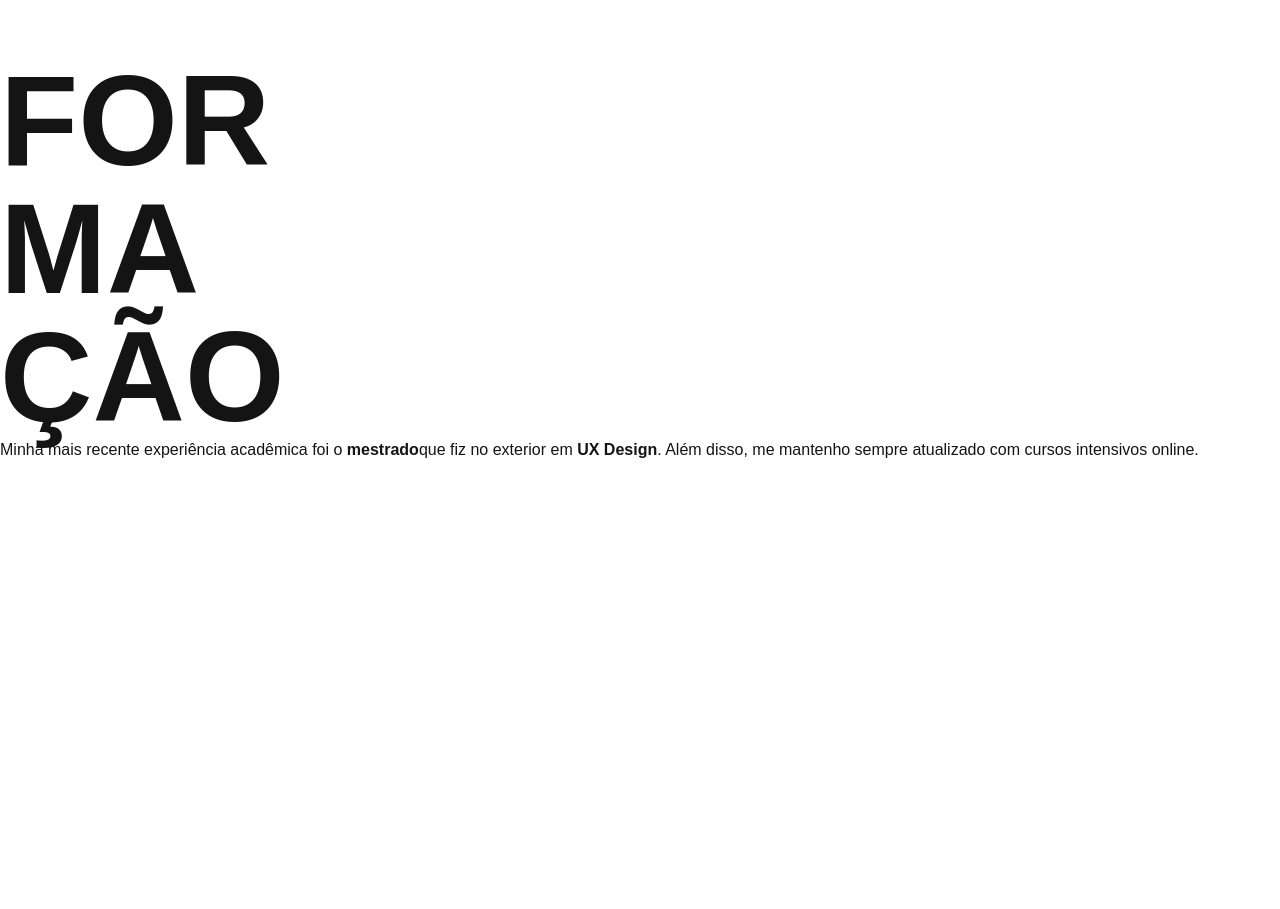
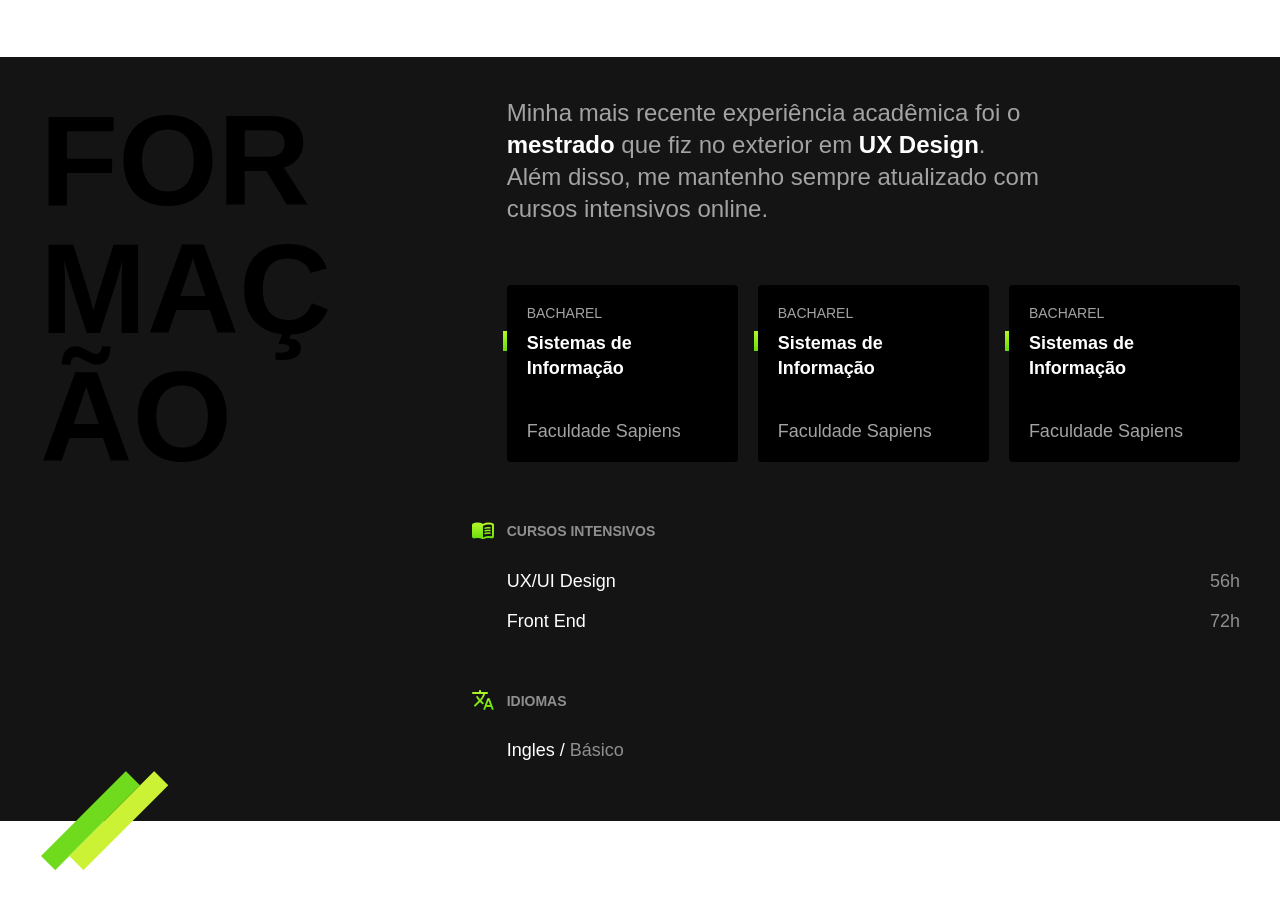
Before and after one commit to renanleemos/portifolio, a plain HTML site: page index.html in a window 1280 px wide. Shown: the part 1321-2230 px from the top of the page. Drawn offline with Linux system fonts and the light colour scheme.

Commit message:
Update portifolio

```diff
--- a/css/formacao.css
+++ b/css/formacao.css
@@ -0,0 +1,148 @@
+.formacao {
+  background: #141414;
+  color: #ffffff;
+}
+
+.formacao-container {
+  max-width: 1200px;
+  padding: 40px 20px;
+  margin: 0 auto;
+  display: grid;
+  grid-template-columns: 1fr 2fr;
+  gap: 100px;
+  position: relative;
+}
+
+.formacao-container::after {
+    content: "";
+    display: block;
+    width: 130px;
+    height: 100px;
+    background: url(../images/detalhe.png) no-repeat center;
+    position: absolute;
+    bottom: -50px;
+    left: 20px;
+}
+
+.formacao .subtitulo {
+  color: #000000;
+  max-width: 5ch;
+}
+
+.formacao-texto {
+  font-size: 1.5rem;
+  line-height: 1.33;
+  max-width: 40ch;
+  margin-bottom: 60px;
+  color: #a3a3a3;
+}
+
+.formacao-texto strong {
+  color: #ffffff;
+}
+
+.faculdade-lista {
+  display: flex;
+  flex-wrap: wrap;
+  gap: 20px;
+  margin-bottom: 60px;
+}
+
+.faculdade {
+  flex: 1;
+  background: #000000;
+  padding: 20px;
+  border-radius: 4px;
+  display: flex;
+  flex-direction: column;
+}
+
+.faculdade-tipo {
+  font-size: 0.875rem;
+  text-transform: uppercase;
+  color: #a3a3a3;
+  margin-bottom: 10px;
+}
+
+.faculdade-curso {
+  flex: 1;
+  font-size: 1.125rem;
+  line-height: 1.4;
+  margin-bottom: 40px;
+  position: relative;
+}
+
+.faculdade-curso::before {
+  content: "";
+  display: block;
+  width: 4px;
+  height: 20px;
+  background: linear-gradient(#b6f829, #67dd0a);
+  position: absolute;
+  left: -24px;
+}
+
+.faculdade-instituicao {
+  font-size: 1.125rem;
+  color: #a3a3a3;
+}
+
+.cursos {
+  margin-bottom: 60px;
+}
+
+.formacao-extra h3 {
+  font-size: 0.875rem;
+  line-height: 1.4;
+  color: #8f8f8f;
+  text-transform: uppercase;
+  margin-bottom: 30px;
+  position: relative;
+}
+
+.formacao-extra h3::before {
+  display: block;
+  content: "";
+  width: 24px;
+  height: 24px;
+  position: absolute;
+  left: -36px;
+  top: -4px;
+}
+
+.cursos h3::before {
+  background: url(../images/cursos.png) no-repeat center center;
+}
+
+.idiomas h3::before {
+  background: url(../images/idiomas.png) no-repeat center center;
+}
+
+.formacao-extra li {
+    font-size: 1.125rem;
+    line-height: 1.1;
+    margin-bottom: 20px;
+}
+
+.formacao-extra span {
+    color: #8f8f8f;
+}
+
+.cursos li {
+    display: flex;
+    justify-content: space-between;
+}
+
+@media (max-width: 800px) {
+    .formacao-container {
+        grid-template-columns: 1fr;
+        padding: 60px 20px;
+        gap: 40px;
+    }
+    .formacao .subtitulo {
+        color: #ffffff;
+    }
+    .formacao-texto {
+        font-size: 1.125rem;
+    }
+}
--- a/css/global.css
+++ b/css/global.css
@@ -35,7 +35,6 @@ img {
   .subtitulo {
     font-size: 3rem;
     text-transform: capitalize;
-    max-width: initial;
+    max-width: initial !important;
   }
-
 }
--- a/index.html
+++ b/index.html
@@ -81,7 +81,40 @@
             <h2 class="subtitulo">Formação</h2>
 
             <div>
-                <p class="formacao-texto">Minha mais recente experiência acadêmica foi o <strong> mestrado</strong>que fiz no exterior em <strong>UX Design</strong>. Além disso, me mantenho sempre atualizado com cursos intensivos online.</p>
+                <p class="formacao-texto">Minha mais recente experiência acadêmica foi o <strong> mestrado</strong> que fiz no exterior em <strong>UX Design</strong>. Além disso, me mantenho sempre atualizado com cursos intensivos online.</p>
+                <ul class="faculdade-lista">
+                    <li class="faculdade">
+                        <span class="faculdade-tipo">Bacharel</span>
+                        <h3 class="faculdade-curso">Sistemas de Informação</h3>
+                        <span class="faculdade-instituicao">Faculdade Sapiens</span>
+                    </li>
+                    <li class="faculdade">
+                        <span class="faculdade-tipo">Bacharel</span>
+                        <h3 class="faculdade-curso">Sistemas de Informação</h3>
+                        <span class="faculdade-instituicao">Faculdade Sapiens</span>
+                    </li>
+                    <li class="faculdade">
+                        <span class="faculdade-tipo">Bacharel</span>
+                        <h3 class="faculdade-curso">Sistemas de Informação</h3>
+                        <span class="faculdade-instituicao">Faculdade Sapiens</span>
+                    </li>
+                </ul>
+
+                <div class="formacao-extra">
+                    <div class="cursos">
+                        <h3>Cursos Intensivos</h3>
+                        <ul>
+                            <li>UX/UI Design <span>56h</span></li>
+                            <li>Front End <span>72h</span></li>
+                        </ul>
+                    </div>
+                    <div class="idiomas">
+                        <h3>Idiomas</h3>
+                        <ul>
+                            <li>Ingles /<span> Básico</span></li>
+                        </ul>
+                    </div>
+                </div>
             </div>
         </div>
     </section>
```
Also changed, not shown: images/cursos.png (added), images/idiomas.png (added).
